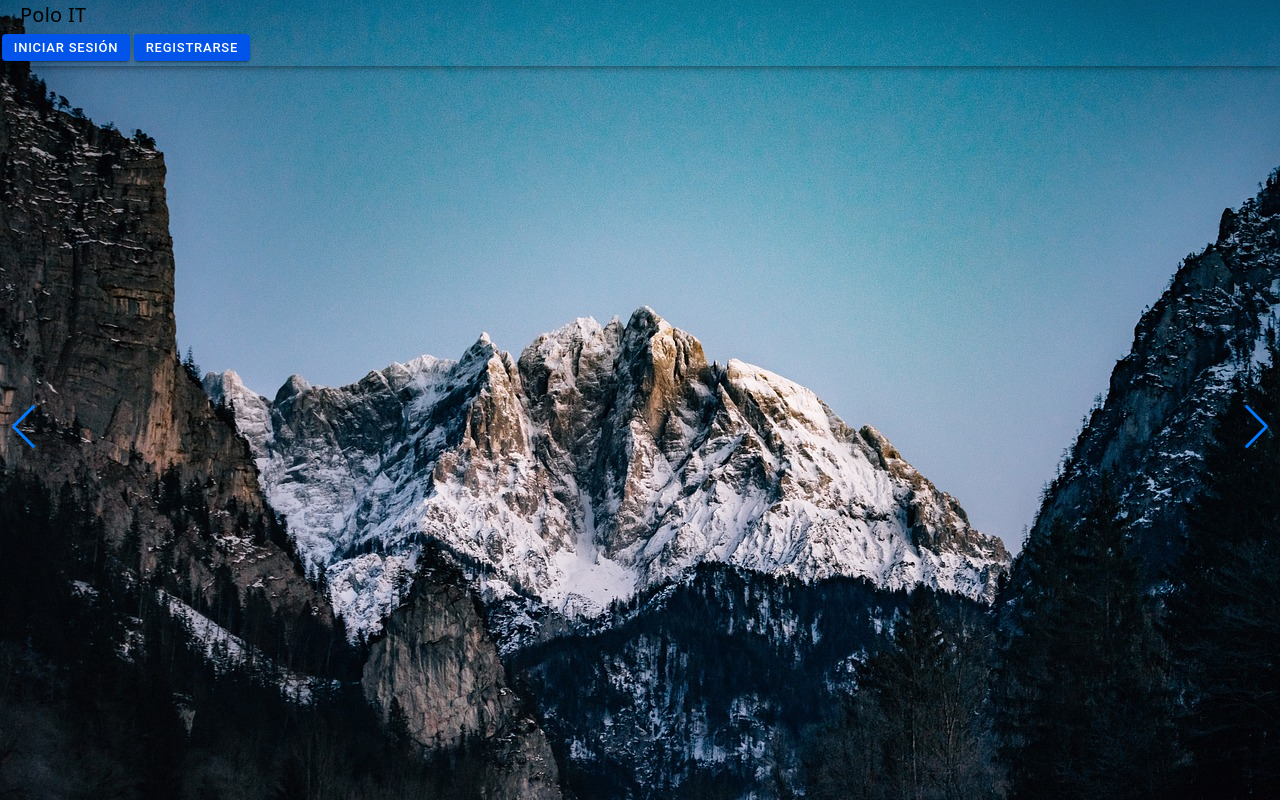
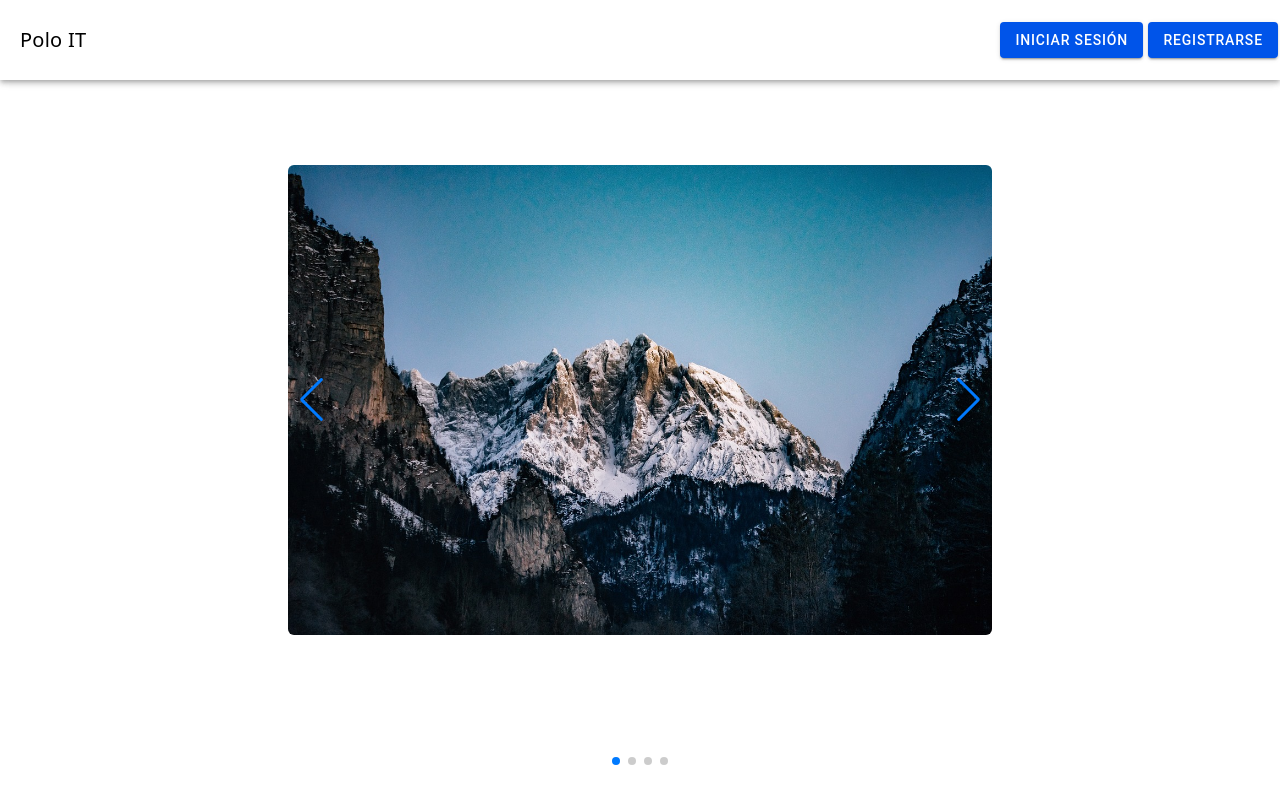
Before and after one commit to Acelerador-Polo-IT-SQUAD-3/sgi_front, a React (Vite) app in the folder front_end/: page /welcome in a window 1280 px wide. Built offline with nearby package versions, Linux system fonts and the light colour scheme.

Commit message:
change swiper

```diff
--- a/front_end/src/components/Carousel.tsx
+++ b/front_end/src/components/Carousel.tsx
@@ -17,21 +17,25 @@ export const Carousel = () => {
     ];
 
     return (
-        <Swiper
+        <section className='h-[100%] flex justify-center items-center'>
+            <Swiper
             modules={[Pagination,Navigation,Scrollbar,A11y,Autoplay]}
             slidesPerView={1}
             pagination={true}
             autoplay
             navigation={true}
             loop={true}
+            className=' md:h-[95%] md:w-[55%]'
         >
 
             {slides.map((slide, index) => (
                 <SwiperSlide key={index} className="flex justify-center items-center">
-                    <img src={slide.src} alt={slide.alt} className="w-full h-full object-cover" />
+                    <img src={slide.src} alt={slide.alt} className="w-full rounded-md object-cover" />
                 </SwiperSlide>
             ))}
         </Swiper>
+        </section>
+
     );
 };
 
--- a/front_end/src/input.css
+++ b/front_end/src/input.css
@@ -1,8 +1,8 @@
+@import 'swiper/swiper-bundle.css';
+@import 'swiper/css';
+@import 'swiper/css/navigation';
+@import 'swiper/css/pagination';
+
 @tailwind base;
 @tailwind components;
 @tailwind utilities;
-
-@import 'swiper/swiper-bundle.min.css';
-@import 'swiper/css';
-@import 'swiper/css/navigation';
-@import 'swiper/css/pagination';
--- a/front_end/src/pages/Welcome.tsx
+++ b/front_end/src/pages/Welcome.tsx
@@ -7,10 +7,10 @@ import Carousel from "../components/Carousel";
 const Welcome: React.FC = () => {
   return (
     <IonPage>
-      <IonHeader className="bg-transparent">
+      <IonHeader className="bg-transparent flex justify-end items-center h-[10%] mr-5">
         <IonTitle>Polo IT</IonTitle>
-        <IonButton size='small' routerLink='/login'>Iniciar Sesión</IonButton>
-        <IonButton size='small' routerLink='/signin'>Registrarse</IonButton>
+        <IonButton className="h-8" routerLink='/login'>Iniciar Sesión</IonButton>
+        <IonButton className="h-8" routerLink='/signin'>Registrarse</IonButton>
       </IonHeader>
       <IonContent className="absolute top-0 left-0" fullscreen >
          <Carousel/>
```
